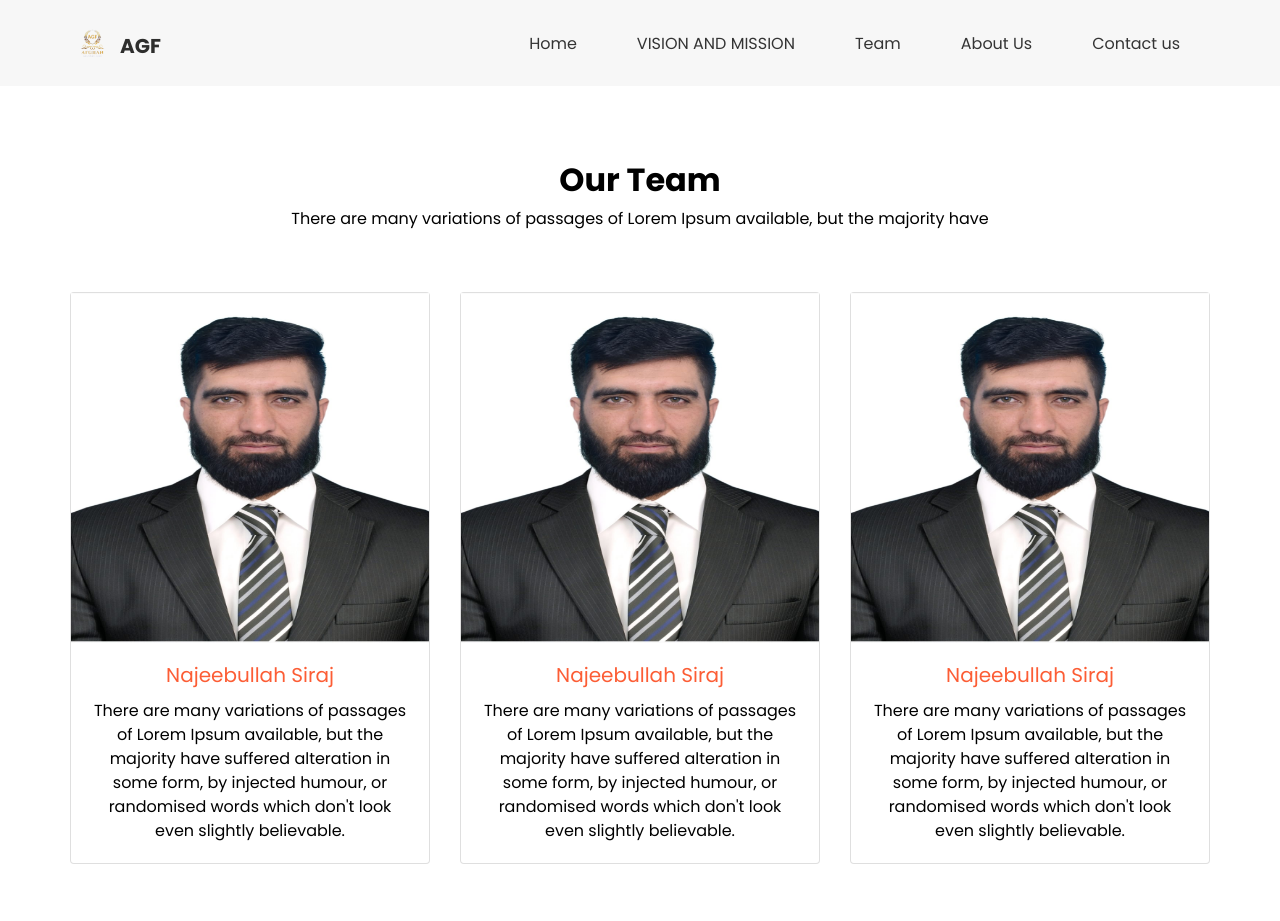
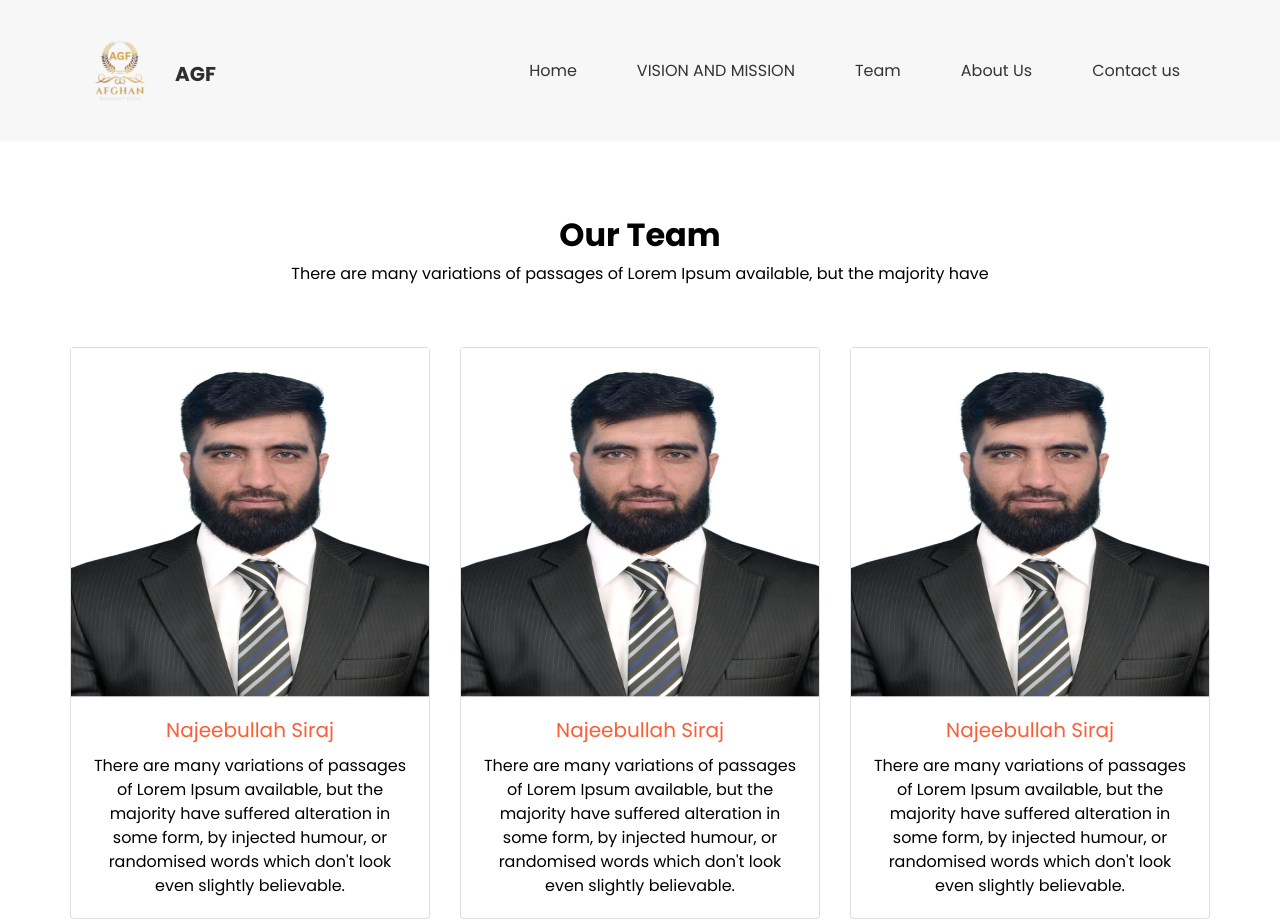
Before and after one commit to AfghanGourmetFood/food, a plain HTML site: page team.html in a window 1280 px wide. Shown: the top 921 px of the page. Drawn offline with nearby package versions, Linux system fonts and the light colour scheme; some packages are replaced by stand-ins of ours.

Commit message:
team.html

```diff
--- a/team.html
+++ b/team.html
@@ -27,6 +27,12 @@
   <link href="css/style.css" rel="stylesheet" />
   <!-- responsive style -->
   <link href="css/responsive.css" rel="stylesheet" />
+  <style>
+    #img{
+        height: 100px;
+        width: 100px;
+    }
+</style>
 </head>
 
 <body>
@@ -36,7 +42,7 @@
       <div class="container">
         <nav class="navbar navbar-expand-lg custom_nav-container pt-3">
           <a class="navbar-brand" href="index.html">
-            <img src="images/logo.png" alt="" /><span>
+            <img src="images/logo.png" alt="" id="img"><span>
              AGF
             </span>
           </a>
@@ -145,99 +151,7 @@
   <section class="info_section layout_padding">
     <div class="container">
       <div class="row">
-        <!-- <div class="col-md-3">
-          <h5>
-            About Us
-          </h5>
-          <ul>
-            <li>
-              randomised
-            </li>
-            <li>
-              words which
-            </li>
-            <li>
-              don't look even
-            </li>
-            <li>
-              slightly
-            </li>
-            <li>
-              believable. If you
-            </li>
-            <li>
-              are going to use
-            </li>
-            <li>
-              a passage of
-            </li>
-            <li>
-              Lorem Ipsum,
-            </li>
-          </ul>
-        </div>
-        <div class="col-md-3">
-          <h5>
-            Our Team
-          </h5>
-          <ul>
-            <li>
-              randomised
-            </li>
-            <li>
-              words which
-            </li>
-            <li>
-              don't look even
-            </li>
-            <li>
-              slightly
-            </li>
-            <li>
-              believable. If you
-            </li>
-            <li>
-              are going to use
-            </li>
-            <li>
-              a passage of
-            </li>
-            <li>
-              Lorem Ipsum,
-            </li>
-          </ul>
-        </div>
-        <div class="col-md-3">
-          <h5>
-            List
-          </h5>
-          <ul>
-            <li>
-              randomised
-            </li>
-            <li>
-              words which
-            </li>
-            <li>
-              don't look even
-            </li>
-            <li>
-              slightly
-            </li>
-            <li>
-              believable. If you
-            </li>
-            <li>
-              are going to use
-            </li>
-            <li>
-              a passage of
-            </li>
-            <li>
-              Lorem Ipsum,
-            </li>
-          </ul>
-        </div> -->
+
         <div class="col-md-3">
           <div class="social_container">
             <h5>
```
